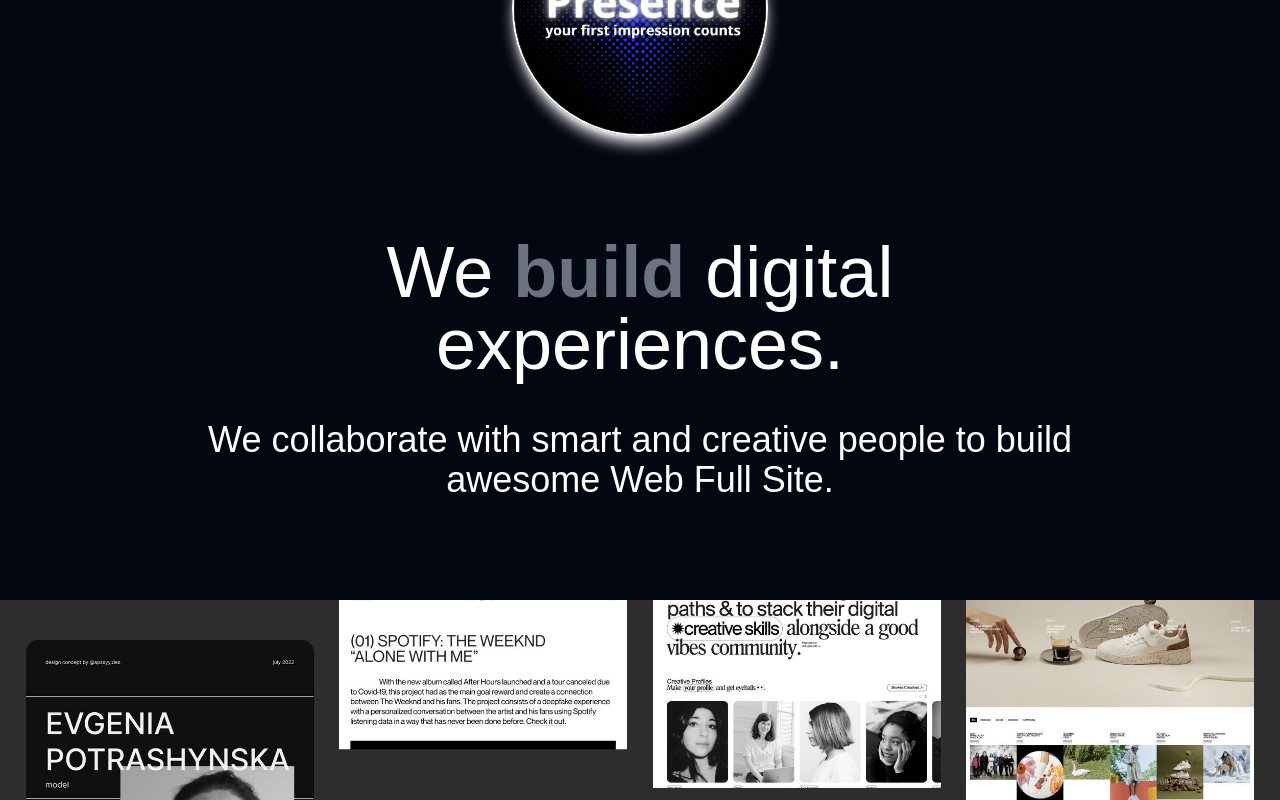
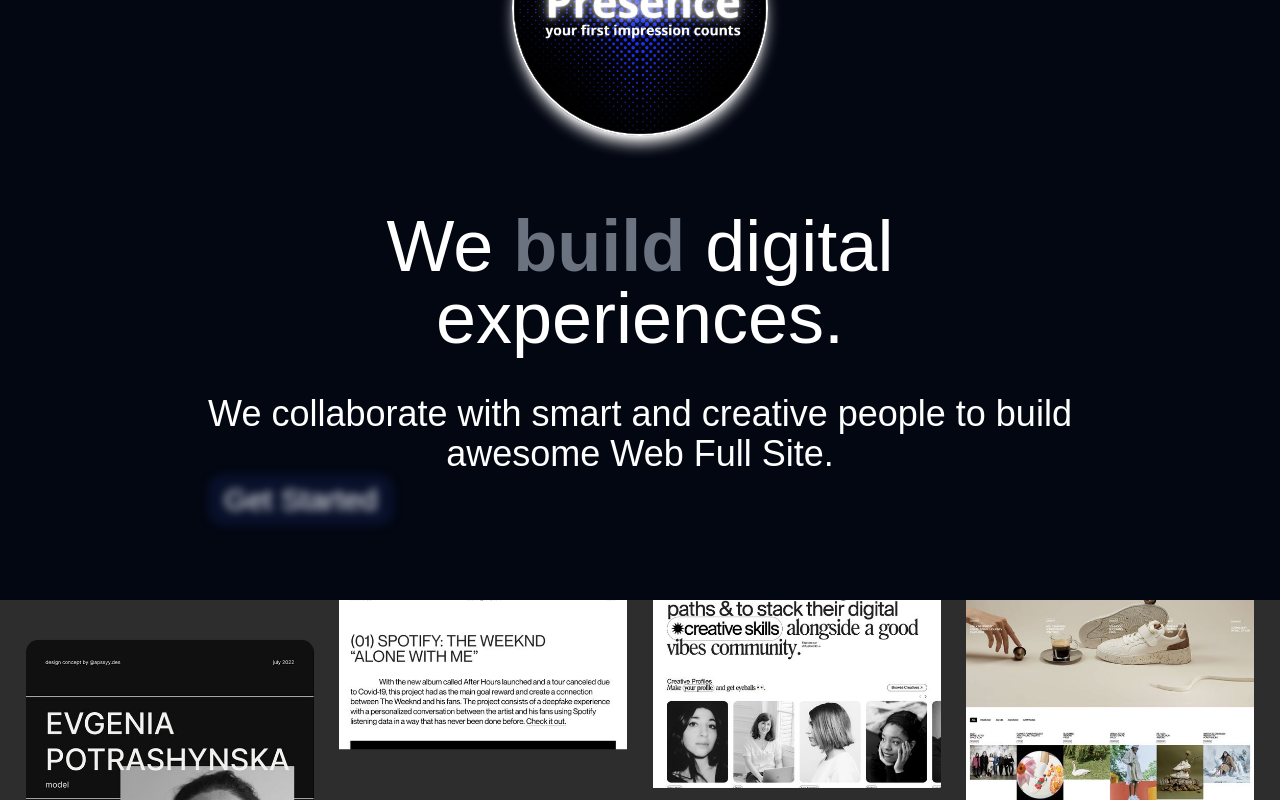
Before and after one commit to francmauric/framer-motion-3, a React (Vite) app: page / in a window 1280 px wide. Shown: the part 2600-3400 px from the top of the page. Built offline with nearby package versions, Linux system fonts and the light colour scheme.

Commit message:
personalizando boton get started

```diff
--- a/components/Header.jsx
+++ b/components/Header.jsx
@@ -33,7 +33,7 @@ function Header() {
   };
 
   return (
-    <div className="header-div h-screen w-screen bg-[#eaeaea] overflow-hidden">
+    <div className="header-div min-h-screen w-screen bg-[#eaeaea] overflow-hidden">
       <motion.div
         src="./images/presence.jpeg"
         alt="padel"
@@ -58,6 +58,11 @@ function Header() {
             We collaborate with smart and creative people to build <br /> awesome Web
             Full Site.
           </h2>
+            <a href="">
+          <button className="text-white text-center text-3xl bg-blue-900 bg-opacity-20 blur-sm hover:blur-none hover:bg-opacity-100 hover:shadow-md hover:shadow-white rounded-2xl px-4 py-2 ">
+              Get Started
+            </button>
+            </a>
         </div>
       </motion.div>
 
```
